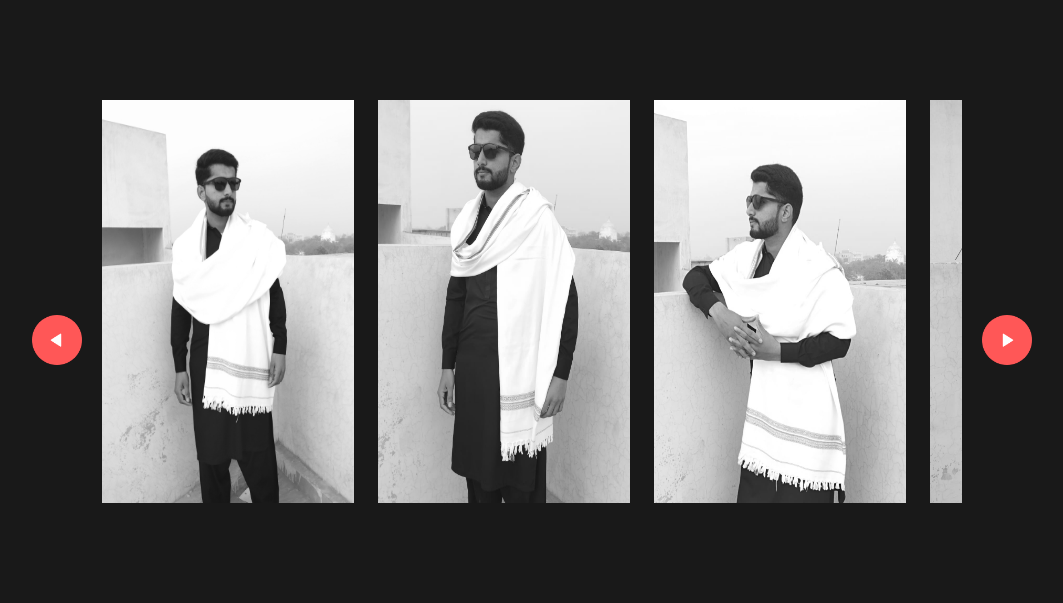
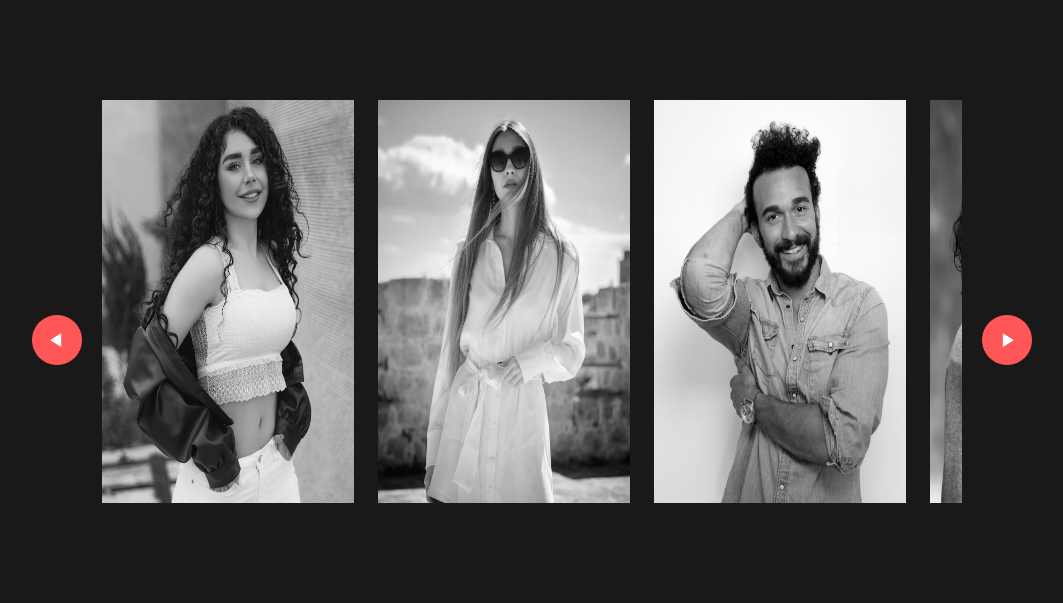
Before and after one commit to Sadiajaved-113/Gallery, a plain HTML site: page index.html in a window 1280 px wide. Shown: the whole page, without its empty margins (108-1171 px from the left). Drawn offline with Linux system fonts and the light colour scheme.

Commit message:
Initial Commit

```diff
--- a/index.html
+++ b/index.html
@@ -12,14 +12,14 @@
             <div class="gallery-wrap">
               <img src="back.png" id="backBtn">
               <div class="gallery">
-                <img class="img1" src="img1.jpg">
+                <img class="img1" src="image-1.png">
 
 
-                <img class="img2"src="img2.jpg">
+                <img class="img2"src="image-2.png">
 
-                <img class="img3" src="img3.jpg">
-                 <img class="img4" src="img4.jpg">
-                <img class="img5" src="img5.jpg">
+                <img class="img3" src="image-3.png">
+                 <img class="img4" src="image-4.png">
+                <img class="img5" src="image-5.png">
               </div>
           <img src="next.png" id="nextBtn">
 
```
Also changed, not shown: image-1.png (added), image-2.png (added), image-3.png (added), image-4.png (added), image-5.png (added), image-6.png (added), img1.jpg (deleted), img2.jpg (deleted), img3.jpg (deleted), img4.jpg (deleted), img5.jpg (deleted).
